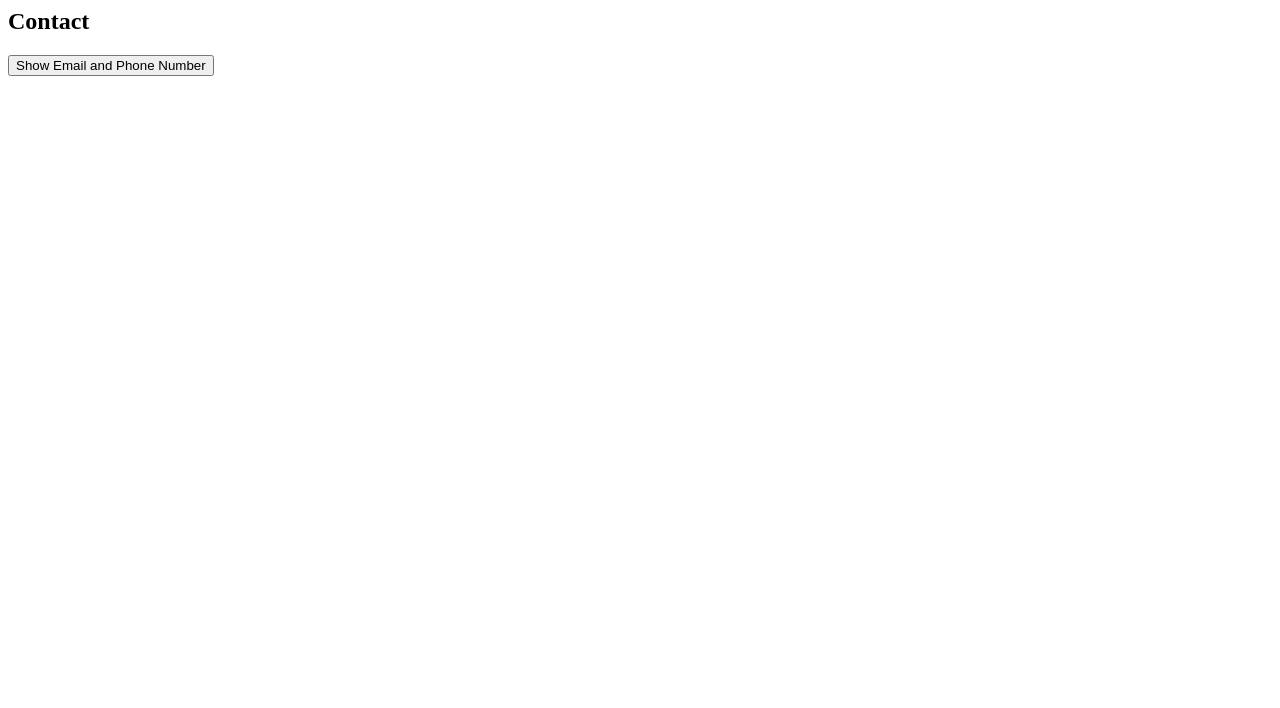
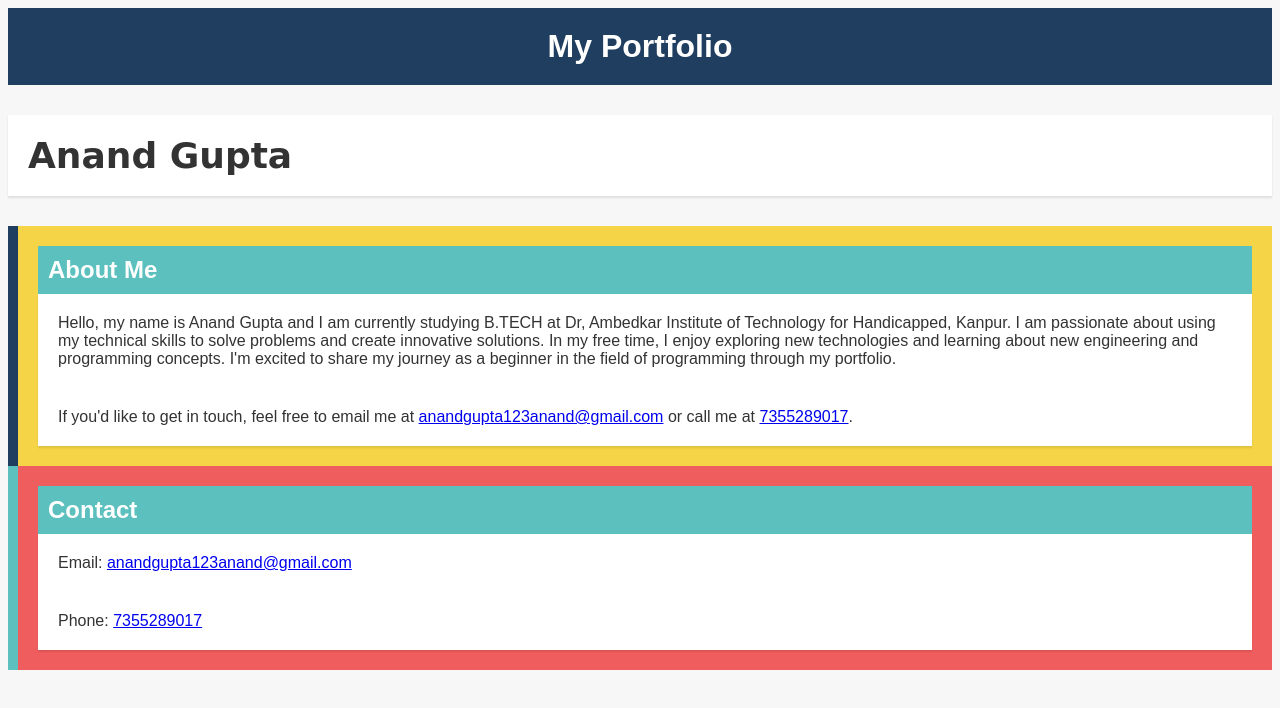
Before and after one commit to vanshaanand/anand, a plain HTML site: page index.html in a window 1280 px wide. Drawn offline with Linux system fonts and the light colour scheme.

Commit message:
Update index.html

```diff
--- a/index.html
+++ b/index.html
@@ -1,24 +1,75 @@
-<div class="contact">
-	<h2>Contact</h2>
-	<button onclick="showContact()">Show Email and Phone Number</button>
-	<p id="contact-info" style="display:none;">Email: <a href="mailto:anandgupta123anand@gmail.com">anandgupta123anand@gmail.com</a></p>
-	<p id="phone-info" style="display:none;">Phone: <a href="tel:7355289017">7355289017</a></p>
-</div>
+<!DOCTYPE html>
+<html>
+<head>
+	<title>My Portfolio</title>
+	<style>
+		body {
+			font-family: Arial, sans-serif;
+			background-color: #f7f7f7;
+		}
 
-<script>
-function showContact() {
-  var x = document.getElementById("contact-info");
-  var y = document.getElementById("phone-info");
-  var button = document.querySelector("button");
+		h1 {
+			margin: 0;
+			padding: 20px;
+			text-align: center;
+			background-color: #203E5F;
+			color: #fff;
+		}
 
-  if (x.style.display === "none") {
-    x.style.display = "block";
-    y.style.display = "block";
-    button.innerHTML = "Hide Email and Phone Number";
-  } else {
-    x.style.display = "none";
-    y.style.display = "none";
-    button.innerHTML = "Show Email and Phone Number";
-  }
-}
-</script>
+		h2 {
+			margin: 0;
+			padding: 10px;
+			background-color: #5BC0BE;
+			color: #fff;
+		}
+
+		p {
+			margin: 0;
+			padding: 20px;
+			background-color: #fff;
+			color: #333;
+			box-shadow: 0 2px 2px rgba(0, 0, 0, 0.1);
+		}
+
+		.about {
+			background-color: #F5D547;
+			border-left: 10px solid #203E5F;
+			padding: 20px;
+		}
+
+		.contact {
+			background-color: #F05D5E;
+			border-left: 10px solid #5BC0BE;
+			padding: 20px;
+		}
+
+		.signature {
+			text-align: left;
+			font-family: 'Brush Script MT', cursive;
+			font-weight: bold;
+			font-size: 36px;
+			margin: 30px 0;
+			color: #203E5F;
+		}
+	</style>
+</head>
+<body>
+	<h1>My Portfolio</h1>
+
+	<div class="signature">
+		<p>Anand Gupta</p>
+	</div>
+
+	<div class="about">
+		 <h2>About Me</h2>
+		<p>Hello, my name is Anand Gupta and I am currently studying B.TECH at Dr, Ambedkar Institute of Technology for Handicapped, Kanpur. I am passionate about using my technical skills to solve problems and create innovative solutions. In my free time, I enjoy exploring new technologies and learning about new engineering and programming concepts. I'm excited to share my journey as a beginner in the field of programming through my portfolio.</p>
+		<p>If you'd like to get in touch, feel free to email me at <a href="mailto:anandgupta123anand@gmail.com">anandgupta123anand@gmail.com</a> or call me at <a href="tel:7355289017">7355289017</a>.</p>
+	</div>
+
+	<div class="contact">
+		<h2>Contact</h2>
+		<p>Email: <a href="mailto:anandgupta123anand@gmail.com">anandgupta123anand@gmail.com</a></p>
+		<p>Phone: <a href="tel:7355289017">7355289017</a></p>
+	</div>
+</body>
+</html>
```
